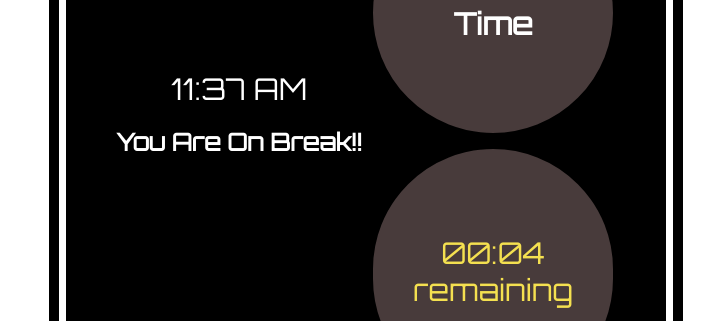
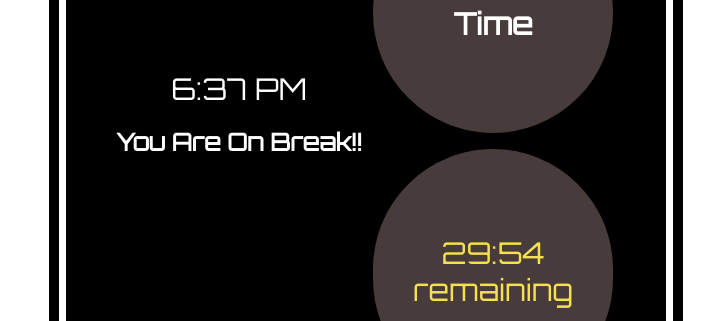
Before and after one commit to pritishinde22/timerTask, a React (Create React App) app: page / in a window 1280 px wide. Shown: the part 310-631 px from the top of the page, without its empty margins (536-1250 px from the left). Built offline with nearby package versions, Linux system fonts and the light colour scheme.

Commit message:
minor changes

```diff
--- a/src/components/Counter.css
+++ /dev/null
@@ -1,8 +0,0 @@
-.blink {
-    animation: blink-animation 1s steps(3, start) infinite;
-  }
-  @keyframes blink-animation {
-    to {
-      visibility: hidden;
-    }
-  }
--- a/src/components/Counter.js
+++ b/src/components/Counter.js
@@ -1,7 +1,7 @@
 import React, { useEffect, useState } from "react";
-import "./Counter.css";
+import "./DigitalClock.css";
 const Counter = (props) => {
-  const [time, setTime] = useState(10000);
+  const [time, setTime] = useState(1800000);
 
   useEffect(() => {
     if (time < 0) {
--- a/src/components/DigitalClock.js
+++ b/src/components/DigitalClock.js
@@ -9,7 +9,7 @@ const DigitalClock = () => {
 
   const [timerOn, setTimerOn] = useState(false);
   const [timerOff, setTimerOff] = useState(false);
-  const breakTime = "11:37:00";
+  const breakTime = "18:37:00";
 
   const [hrs, min] = breakTime.split(":");
 
@@ -19,7 +19,7 @@ const DigitalClock = () => {
   setInterval(UpdateTime, 1000);
 
   useEffect(() => {
-    if (!timerOn && count > breakTime && !timerOff) {
+    if (!timerOn && count > breakTime && !timerOff ) {
       setTimerOn(true);
     }
   }, [timerOn, count, timerOff]);
@@ -31,7 +31,7 @@ const DigitalClock = () => {
       interval = setTimeout(() => {
         setTimerOn(false);
         setTimerOff(true);
-      }, 10000);
+      }, 1800000);
     } else if (!timerOn) {
       clearTimeout(interval);
     }
```
